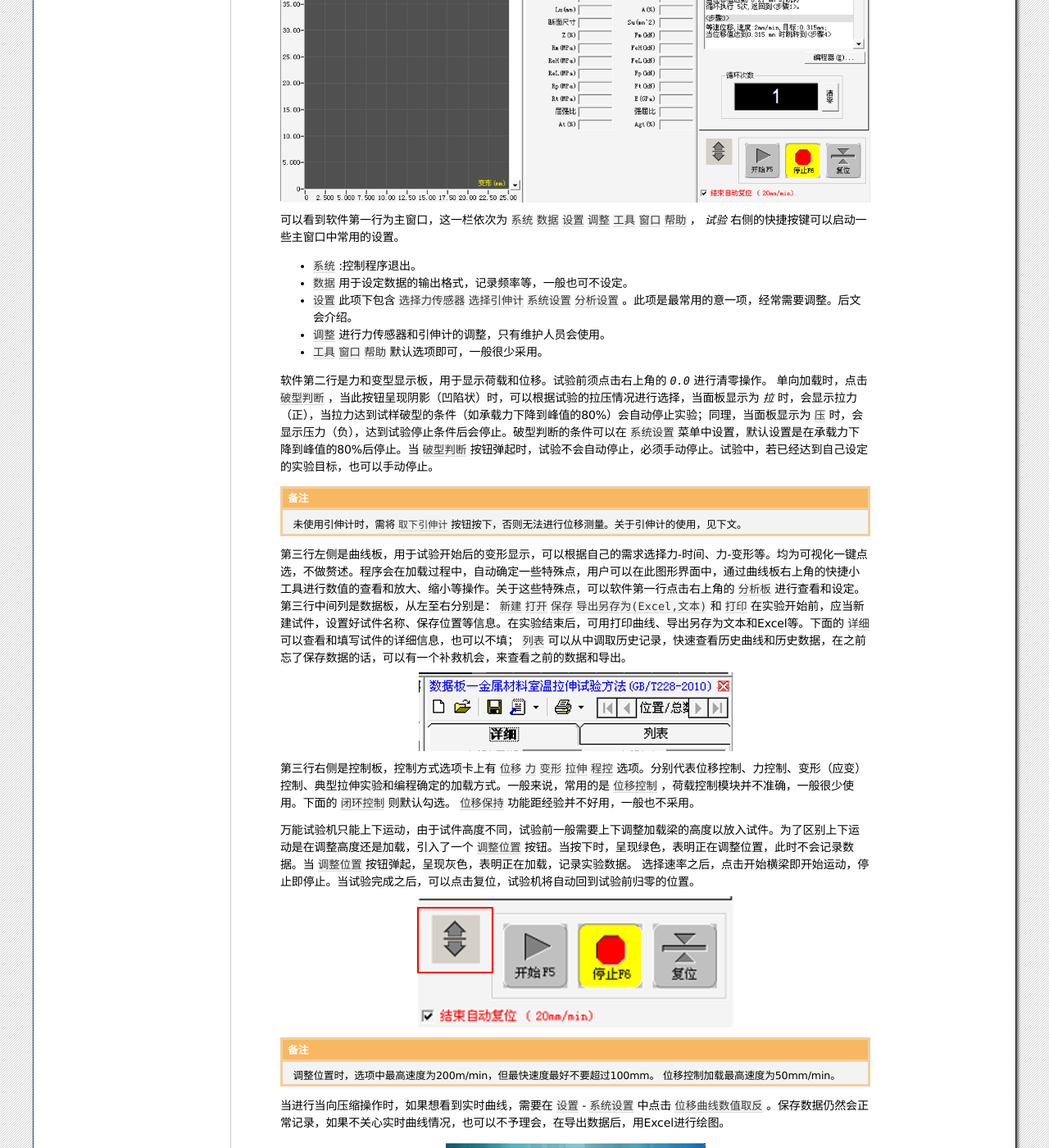
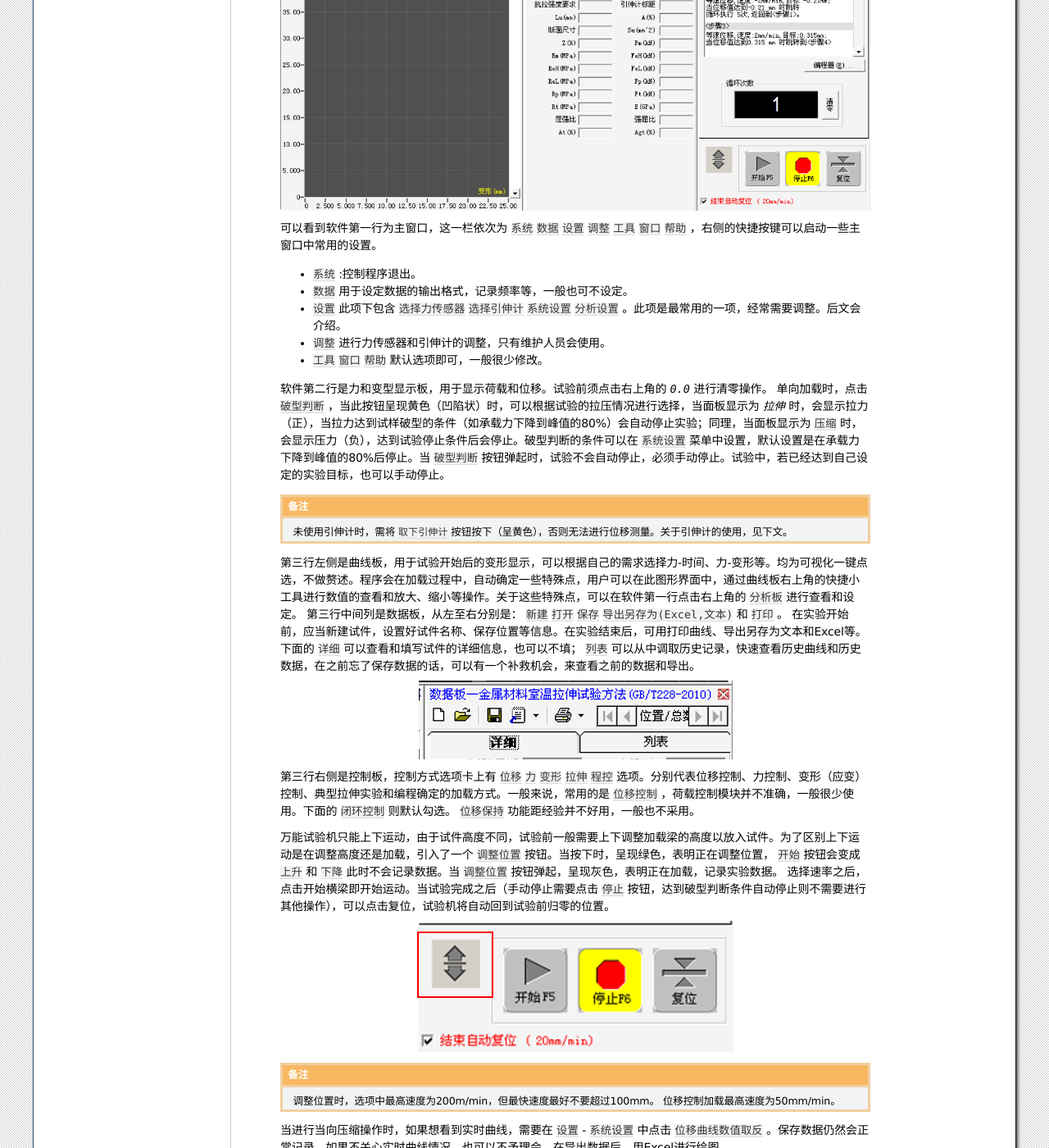
Before and after one commit to Wenchen-Dong/try, a Sphinx documentation site: the page built from source/shenli.rst, in a window 1280 px wide and 1400 px high, scrolled down 1709 px. Shown: the whole window at 82% size. Built offline with Sphinx 7.4.7, drawn with Linux system fonts in a browser that asks for light colours; some of the changed text lies outside the part shown.

Commit message:
add some details

```diff
--- a/source/shenli.rst
+++ b/source/shenli.rst
@@ -4,7 +4,7 @@
 试验机介绍
 -------------
 
- 申力试验机全名WDW-50kN微机控制电子万能试验机，由主机、电控箱（位于主机底部）、计算机三部分组成。
+申力试验机全名WDW-50kN微机控制电子万能试验机，由主机、电控箱（位于主机底部）、计算机三部分组成。
 
 .. image:: shenlilayout.png
    :align: center
@@ -20,7 +20,7 @@
 
 - 2.启动试验机主机
 
- 试验机主机的开关在试验机的侧面:
+ 试验机主机的开关在试验机的侧面：
 
 
  .. image:: shenlipower.png
@@ -40,22 +40,21 @@
  .. image:: softwareshenli.png
    :align: center
 
- 可以看到软件第一行为主窗口，这一栏依次为 ``系统`` ``数据`` ``设置`` ``调整`` ``工具`` ``窗口`` ``帮助`` ， `试验`
- 右侧的快捷按键可以启动一些主窗口中常用的设置。
+ 可以看到软件第一行为主窗口，这一栏依次为 ``系统`` ``数据`` ``设置`` ``调整`` ``工具`` ``窗口`` ``帮助`` ，右侧的快捷按键可以启动一些主窗口中常用的设置。
 
  - ``系统`` :控制程序退出。
  - ``数据`` 用于设定数据的输出格式，记录频率等，一般也可不设定。
- - ``设置`` 此项下包含 ``选择力传感器`` ``选择引伸计`` ``系统设置`` ``分析设置``  。此项是最常用的意一项，经常需要调整。后文会介绍。
+ - ``设置`` 此项下包含 ``选择力传感器`` ``选择引伸计`` ``系统设置`` ``分析设置``  。此项是最常用的一项，经常需要调整。后文会介绍。
  - ``调整`` 进行力传感器和引伸计的调整，只有维护人员会使用。
- - ``工具`` ``窗口`` ``帮助`` 默认选项即可，一般很少采用。
+ - ``工具`` ``窗口`` ``帮助`` 默认选项即可，一般很少修改。
 
  软件第二行是力和变型显示板，用于显示荷载和位移。试验前须点击右上角的 `0.0` 进行清零操作。
- 单向加载时，点击 ``破型判断`` ，当此按钮呈现阴影（凹陷状）时，可以根据试验的拉压情况进行选择，当面板显示为 `拉` 时，会显示拉力（正），当拉力达到试样破型的条件（如承载力下降到峰值的80%）会自动停止实验；同理，当面板显示为 ``压`` 时，会显示压力（负），达到试验停止条件后会停止。破型判断的条件可以在 ``系统设置`` 菜单中设置，默认设置是在承载力下降到峰值的80%后停止。当 ``破型判断`` 按钮弹起时，试验不会自动停止，必须手动停止。试验中，若已经达到自己设定的实验目标，也可以手动停止。
+ 单向加载时，点击 ``破型判断`` ，当此按钮呈现黄色（凹陷状）时，可以根据试验的拉压情况进行选择，当面板显示为 `拉伸` 时，会显示拉力（正），当拉力达到试样破型的条件（如承载力下降到峰值的80%）会自动停止实验；同理，当面板显示为 ``压缩`` 时，会显示压力（负），达到试验停止条件后会停止。破型判断的条件可以在 ``系统设置`` 菜单中设置，默认设置是在承载力下降到峰值的80%后停止。当 ``破型判断`` 按钮弹起时，试验不会自动停止，必须手动停止。试验中，若已经达到自己设定的实验目标，也可以手动停止。
 
- .. note:: 未使用引伸计时，需将 ``取下引伸计`` 按钮按下，否则无法进行位移测量。关于引伸计的使用，见下文。
+ .. note:: 未使用引伸计时，需将 ``取下引伸计`` 按钮按下（呈黄色），否则无法进行位移测量。关于引伸计的使用，见下文。
 
- 第三行左侧是曲线板，用于试验开始后的变形显示，可以根据自己的需求选择力-时间、力-变形等。均为可视化一键点选，不做赘述。程序会在加载过程中，自动确定一些特殊点，用户可以在此图形界面中，通过曲线板右上角的快捷小工具进行数值的查看和放大、缩小等操作。关于这些特殊点，可以软件第一行点击右上角的 ``分析板`` 进行查看和设定。
- 第三行中间列是数据板，从左至右分别是： ``新建`` ``打开`` ``保存`` ``导出另存为(Excel,文本)`` 和 ``打印`` 在实验开始前，应当新建试件，设置好试件名称、保存位置等信息。在实验结束后，可用打印曲线、导出另存为文本和Excel等。下面的 ``详细`` 可以查看和填写试件的详细信息，也可以不填； ``列表`` 可以从中调取历史记录，快速查看历史曲线和历史数据，在之前忘了保存数据的话，可以有一个补救机会，来查看之前的数据和导出。
+ 第三行左侧是曲线板，用于试验开始后的变形显示，可以根据自己的需求选择力-时间、力-变形等。均为可视化一键点选，不做赘述。程序会在加载过程中，自动确定一些特殊点，用户可以在此图形界面中，通过曲线板右上角的快捷小工具进行数值的查看和放大、缩小等操作。关于这些特殊点，可以在软件第一行点击右上角的 ``分析板`` 进行查看和设定。
+ 第三行中间列是数据板，从左至右分别是： ``新建`` ``打开`` ``保存`` ``导出另存为(Excel,文本)`` 和 ``打印`` 。 在实验开始前，应当新建试件，设置好试件名称、保存位置等信息。在实验结束后，可用打印曲线、导出另存为文本和Excel等。下面的 ``详细`` 可以查看和填写试件的详细信息，也可以不填； ``列表`` 可以从中调取历史记录，快速查看历史曲线和历史数据，在之前忘了保存数据的话，可以有一个补救机会，来查看之前的数据和导出。
 
  .. image:: databoard.png
     :align: center
@@ -63,8 +62,8 @@
 
  第三行右侧是控制板，控制方式选项卡上有 ``位移`` ``力`` ``变形`` ``拉伸`` ``程控`` 选项。分别代表位移控制、力控制、变形（应变）控制、典型拉伸实验和编程确定的加载方式。一般来说，常用的是 ``位移控制`` ，荷载控制模块并不准确，一般很少使用。下面的 ``闭环控制`` 则默认勾选。 ``位移保持`` 功能距经验并不好用，一般也不采用。
 
- 万能试验机只能上下运动，由于试件高度不同，试验前一般需要上下调整加载梁的高度以放入试件。为了区别上下运动是在调整高度还是加载，引入了一个 ``调整位置`` 按钮。当按下时，呈现绿色，表明正在调整位置，此时不会记录数据。当 ``调整位置`` 按钮弹起，呈现灰色，表明正在加载，记录实验数据。
- 选择速率之后，点击开始横梁即开始运动，停止即停止。当试验完成之后，可以点击复位，试验机将自动回到试验前归零的位置。
+ 万能试验机只能上下运动，由于试件高度不同，试验前一般需要上下调整加载梁的高度以放入试件。为了区别上下运动是在调整高度还是加载，引入了一个 ``调整位置`` 按钮。当按下时，呈现绿色，表明正在调整位置， ``开始`` 按钮会变成 ``上升`` 和 ``下降`` 此时不会记录数据。当 ``调整位置`` 按钮弹起，呈现灰色，表明正在加载，记录实验数据。
+ 选择速率之后，点击开始横梁即开始运动。当试验完成之后（手动停止需要点击 ``停止`` 按钮，达到破型判断条件自动停止则不需要进行其他操作），可以点击复位，试验机将自动回到试验前归零的位置。
 
  .. image:: transfor.png
    :align: center
@@ -79,9 +78,9 @@
    :align: center
 
 
-- 4.往向加载试验软件操作
+- 4.往复加载试验软件操作
 
- 要实现往复加载，需要使用控制板上的 ``程控`` 功能，点击 ``编程器`` ，输入密码85359710，即可进入编程器（此密码只是为了防止误触）。接下来按提示输入设计好的加载速率、目标值和循环次数即可，简单易学，此处不再赘述。
+ 要实现往复加载，需要使用控制板上的 ``程控`` 功能，点击 ``编程器`` ，输入密码85359710，进入编程器（此密码只是为了防止误触而设定）。接下来按提示输入设计好的加载速率、目标值和循环次数即可，简单易学，此处不再赘述。
 
 .. image:: shenlicyclic.png
    :align: center
@@ -102,6 +101,9 @@
  * 进行试验测量变形的大小。
  * 当变形达到试验方案设置的引伸计切换点时，即当材料达到屈服极限时，应该迅速取下引伸计。否则试件崩断时可能打坏引伸计。
 
+ .. image:: yinshenji2.png
+   :align: center
+
 - 6.进行试验
 
   进行试验前要做好各项准备工作，阅读之前设计试验的内容。这里以几个试验为例作为参考。万能试验机可以胜任拉压剪等各种实验情况。
@@ -109,14 +111,16 @@
  .. image:: experimentsofshenli.png
    :align: center
 
-- 7.注意事项
+注意事项
+-------------
 
-  * 由于涉及到用电操作，且加载头较重，使用时注意防止砸脚，安装加载头时请确保有两人在场。
-  * 试验完成后，需将加载头归位，配套的工具放回右侧的1号橱中，以便下次取用。
-  * 设备暂停使用时应将油泵电机关闭，离开设备前应给系统断电。
-  * 试验前应对试验力和试件竖向高度的最大值有所估计，避免超过量程。
-  * 应每次试验之前，启动机器进行加载头的连接再开始试验。不可在连接完成后，关闭油泵，待次日再加载。因为油泵开启时，进油过程中作动器会发生移动，可能会对试件造成一定的损坏，尤其是小型构件，可能会造成一定的初始缺陷。
-  * 机器开关右侧有一个急停开关，用于在紧急情况下停止作动器，其他情况应正常开关。
-  * 试验机上下均有限位开关，放置机器上升过多顶坏横梁或者下降过多，压坏底座。试验前，应当检查限位位置是否处于合适高度。
+* 由于涉及到用电操作，且加载头较重，使用时注意防止砸脚，安装加载头时请确保有两人在场。
+* 试验完成后，需将加载头归位，配套的工具放回右侧的1号橱中，以便下次取用。
+* 设备暂停使用时应将油泵电机关闭，离开设备前应给系统断电。
+* 试验前应对试验力和试件竖向高度的最大值有所估计，避免超过量程。
+* 机器开关右侧有一个急停开关，用于在紧急情况下停止作动器，其他情况应正常开关。
+* 试验机上下均有限位开关，放置机器上升过多顶坏横梁或者下降过多，压坏底座。试验前，应当检查限位位置是否处于合适高度。
+* 机器出现任何问题，或对软件有疑问，请拨打电话：``13371905678（张工程师）`` 或者客服电话 ``4008205976`` 联系申力厂家寻求技术支持，并在试验室的维护登记表上做记录。
 
-  * 机器出现任何问题，或对软件有疑问，请拨打电话：``13371905678（张工程师）`` 或者客服电话 ``4008205976`` 联系申力厂家寻求技术支持，并在试验室的维护登记表上做记录。
+.. image:: xianwei.png
+  :align: center
--- a/source/straingauge.rst
+++ b/source/straingauge.rst
@@ -145,4 +145,4 @@
 
 - 9.将导线连接到采集仪
 
- 最后将导线的另一头接到接线板和采集仪，这一步我们将在下一章进行说明，打开采集仪即可开始采集应变。
+ 最后将导线的另一头接到接线板和采集仪，这一步在 :doc:`DH3821` 中进行了说明，打开采集仪即可开始采集应变。
```
Also changed, not shown: other parts of source/shenli.rst (+1 -1 lines), source/DH3821.rst (+51 -35 lines), source/bangwei.rst (+26 -21 lines), source/cyclic2.png, source/experimentsshow.png, source/module.png, source/power.png, source/qichui.png, source/xianwei.png (added), source/yingbianpianlingminduxishu.png (added), source/yinshenji2.png (added).
